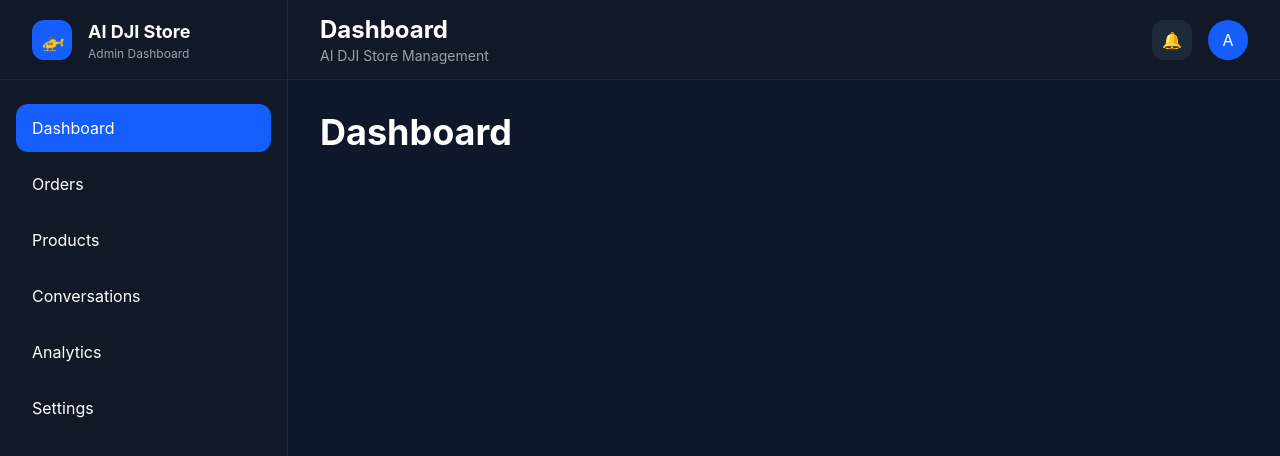
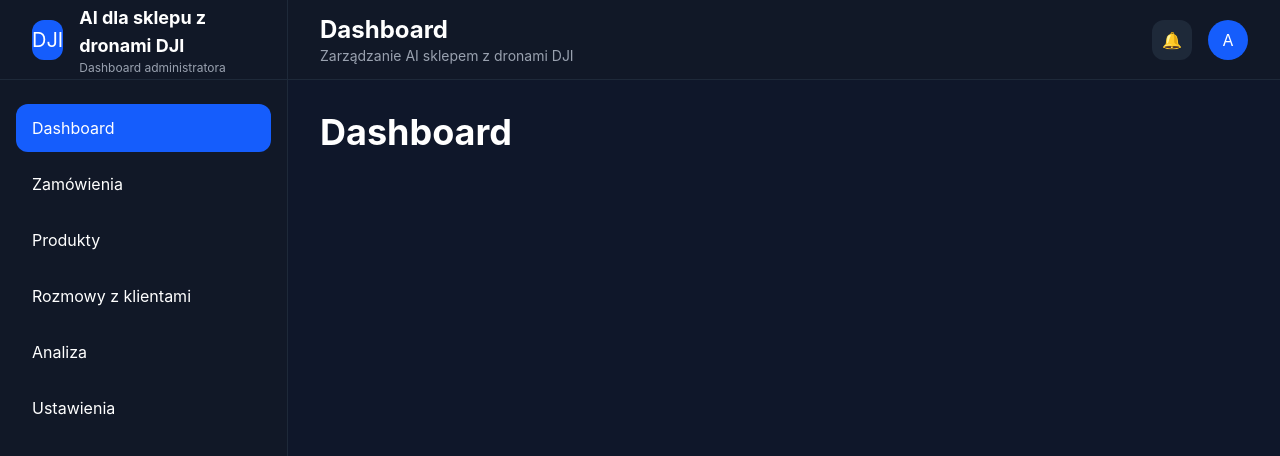
Before and after one commit to vubes44/AI-email-agent, a React (Vite) app in the folder frontend/aplikacja_frontend/: page / in a window 1280 px wide. Shown: the top 456 px of the page. Built offline with nearby package versions, Linux system fonts and the light colour scheme.

Commit message:
modificied Sidebar.tsx and Topbar.tsx components

```diff
--- a/frontend/aplikacja_frontend/src/components/layout/Sidebar.tsx
+++ b/frontend/aplikacja_frontend/src/components/layout/Sidebar.tsx
@@ -5,16 +5,16 @@ export default function Sidebar() {
       <div className="h-20 flex items-center px-8 border-b border-gray-800">
 
         <div className="w-10 h-10 rounded-xl bg-blue-600 flex items-center justify-center text-xl">
-          🚁
+          DJI
         </div>
 
         <div className="ml-4">
           <h1 className="font-bold text-lg">
-            AI DJI Store
+            AI dla sklepu z dronami DJI
           </h1>
 
           <p className="text-xs text-gray-400">
-            Admin Dashboard
+            Dashboard administratora
           </p>
         </div>
 
@@ -27,23 +27,23 @@ export default function Sidebar() {
         </button>
 
         <button className="w-full text-left px-4 py-3 rounded-xl hover:bg-gray-800 mb-2">
-          Orders
+          Zamówienia
         </button>
 
         <button className="w-full text-left px-4 py-3 rounded-xl hover:bg-gray-800 mb-2">
-          Products
+          Produkty
         </button>
 
         <button className="w-full text-left px-4 py-3 rounded-xl hover:bg-gray-800 mb-2">
-          Conversations
+          Rozmowy z klientami
         </button>
 
         <button className="w-full text-left px-4 py-3 rounded-xl hover:bg-gray-800 mb-2">
-          Analytics
+          Analiza
         </button>
 
         <button className="w-full text-left px-4 py-3 rounded-xl hover:bg-gray-800">
-          Settings
+          Ustawienia
         </button>
 
       </nav>
--- a/frontend/aplikacja_frontend/src/components/layout/Topbar.tsx
+++ b/frontend/aplikacja_frontend/src/components/layout/Topbar.tsx
@@ -9,7 +9,7 @@ export default function Topbar() {
         </h2>
 
         <p className="text-gray-400 text-sm">
-          AI DJI Store Management
+          Zarządzanie AI sklepem z dronami DJI
         </p>
 
       </div>
```
